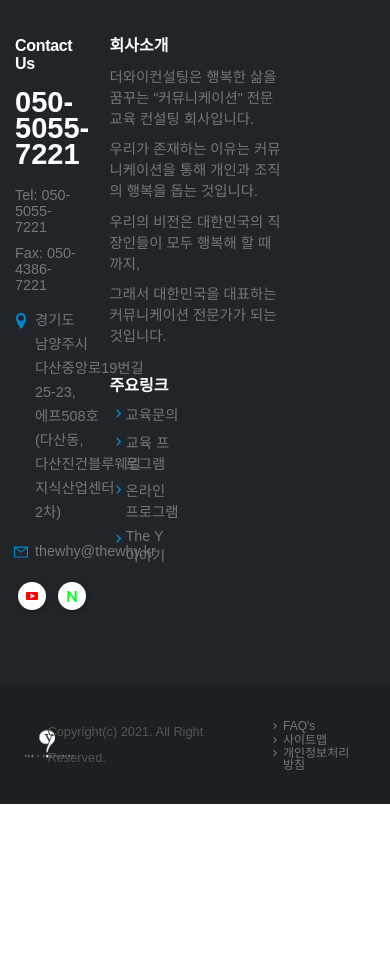
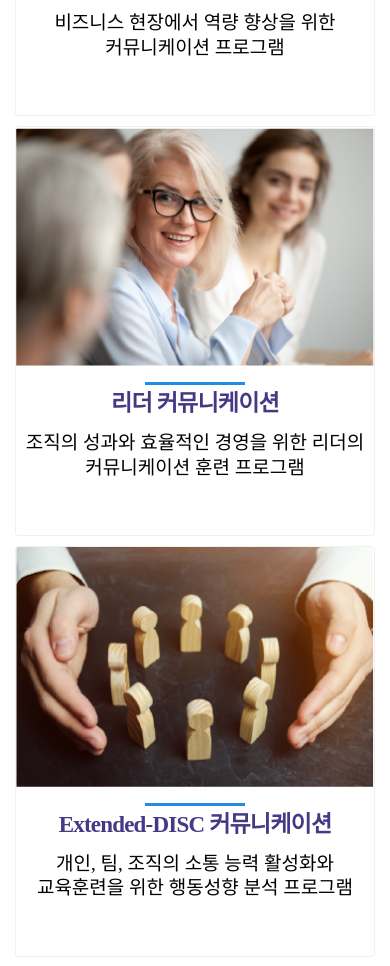
Before and after one commit to kokily/thewhy-client-newest, a Next.js app: page / in a window 390 px wide. Shown: the part 1840-2806 px from the top of the page. Before the commit the page ends 2644 px from the top, so only its background shows below. Built offline with nearby package versions, Linux system fonts and the light colour scheme.

Commit message:
Footer Responsive design

```diff
--- a/components/common/footer/FooterContent.tsx
+++ b/components/common/footer/FooterContent.tsx
@@ -1,5 +1,6 @@
 import React from 'react';
 import styled from 'styled-components';
+import { media } from '../../../libs/styles/utils';
 import FooterContentLeft from './content/FooterContentLeft';
 import FooterContentRight from './content/FooterContentRight';
 
@@ -50,6 +51,11 @@
   padding-bottom: 3rem;
   margin-top: 1.5rem;
   margin-bottom: 1.5rem;
+
+  ${media.small} {
+    display: block;
+    text-align: center;
+  }
 `;
 
 interface Props {}
--- a/components/common/footer/FooterCopyright.tsx
+++ b/components/common/footer/FooterCopyright.tsx
@@ -2,6 +2,7 @@
 import Link from 'next/link';
 import styled from 'styled-components';
 import { MdKeyboardArrowRight } from 'react-icons/md';
+import { media } from '../../../libs/styles/utils';
 
 // Styles
 const Container = styled.div`
@@ -23,6 +24,11 @@
     margin-right: -15px;
     padding-top: 24px;
     padding-bottom: 24px;
+
+    ${media.small} {
+      display: block;
+      text-align: center;
+    }
   }
 `;
 
@@ -34,6 +40,13 @@
   padding-right: 15px;
   justify-content: flex-start;
   align-items: center;
+
+  ${media.small} {
+    display: inline-block;
+    flex: none !important;
+    max-width: 100% !important;
+    margin-bottom: 1.25rem;
+  }
 
   &.logo {
     flex: 0 0 8.333333%;
--- a/components/common/footer/content/FooterContentLeft.tsx
+++ b/components/common/footer/content/FooterContentLeft.tsx
@@ -2,6 +2,7 @@
 import styled from 'styled-components';
 import { ImLocation } from 'react-icons/im';
 import { AiOutlineMail } from 'react-icons/ai';
+import { media } from '../../../../libs/styles/utils';
 
 // Styles
 const Container = styled.div`
@@ -12,6 +13,13 @@
   padding-left: 15px;
   padding-right: 15px;
 
+  ${media.small} {
+    display: inline-block;
+    flex: none;
+    max-width: 370px;
+    margin-bottom: 1.25rem;
+  }
+
   h5 {
     font-size: 1rem;
     font-weight: 600;
@@ -21,6 +29,7 @@
     margin: 0 0 14px 0;
     margin-bottom: 1rem;
     -webkit-font-smoothing: antialiased;
+    text-align: left;
   }
 
   p {
@@ -34,6 +43,7 @@
 
     color: #777;
     margin: 0 0 10px;
+    text-align: left;
   }
 `;
 
--- a/components/common/footer/content/FooterContentRight.tsx
+++ b/components/common/footer/content/FooterContentRight.tsx
@@ -2,6 +2,7 @@
 import Link from 'next/link';
 import styled from 'styled-components';
 import { MdKeyboardArrowRight } from 'react-icons/md';
+import { media } from '../../../../libs/styles/utils';
 
 // Styles
 const Container = styled.div`
@@ -12,6 +13,12 @@
   padding-left: 12px;
   padding-right: 12px;
 
+  ${media.small} {
+    display: inline-block;
+    flex: none;
+    max-width: 370px;
+  }
+
   h5 {
     font-size: 1rem;
     font-weight: 600;
@@ -19,12 +26,14 @@
     margin: 0 0 14px 0;
     margin-bottom: 0.25rem;
     color: #fff;
+    text-align: left;
   }
 
   p {
     color: #777;
     margin-top: 0.6rem;
     margin-bottom: 0.6rem;
+    text-align: left;
   }
 `;
 
@@ -55,9 +64,10 @@
 
   li {
     position: relative;
-    padding-left: 16px;
+    padding-left: 20px;
     margin-bottom: 0.4rem;
     color: #777;
+    text-align: left;
 
     svg {
       position: absolute;
--- a/components/home/link/Card.tsx
+++ b/components/home/link/Card.tsx
@@ -1,5 +1,6 @@
 import React from 'react';
 import styled from 'styled-components';
+import { media } from '../../../libs/styles/utils';
 
 // Styles
 const Container = styled.div`
@@ -9,6 +10,16 @@
   padding: 5px;
   flex: 0 0 33.33333%;
   max-width: 33.33333%;
+
+  ${media.medium} {
+    flex: 1 1 50%;
+    max-width: 47.5%;
+  }
+
+  ${media.small} {
+    flex: none;
+    max-width: 95%;
+  }
 
   .card {
     display: flex;
--- a/components/home/link/CardList.tsx
+++ b/components/home/link/CardList.tsx
@@ -1,11 +1,21 @@
 import React from 'react';
 import styled from 'styled-components';
+import { media } from '../../../libs/styles/utils';
 import Card from './Card';
 
 // Styles
 const Container = styled.div`
   display: flex;
   flex-wrap: wrap;
+
+  ${media.large} {
+    max-width: 760px;
+  }
+
+  ${media.medium} {
+    max-width: 100%;
+    justify-content: center;
+  }
 `;
 
 interface Props {
```
